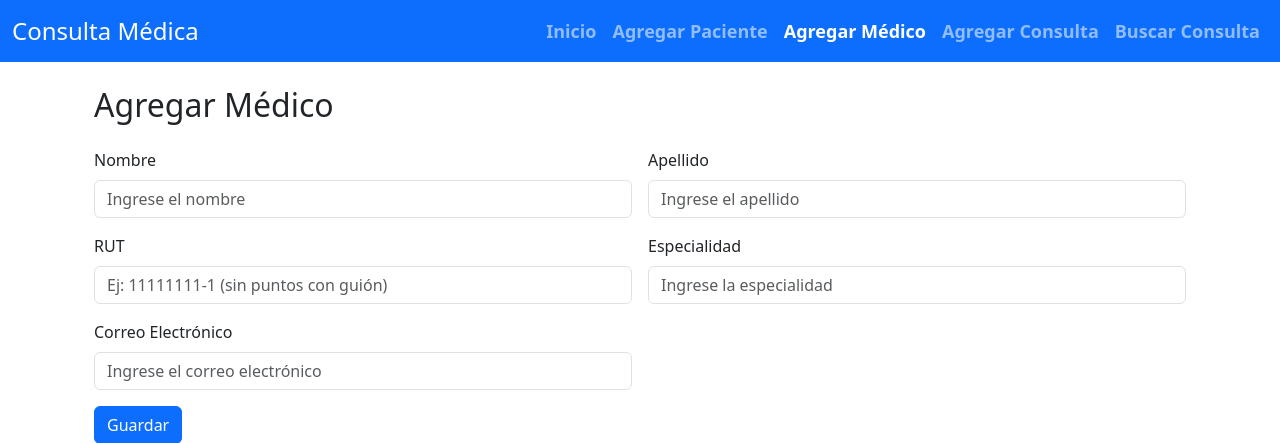
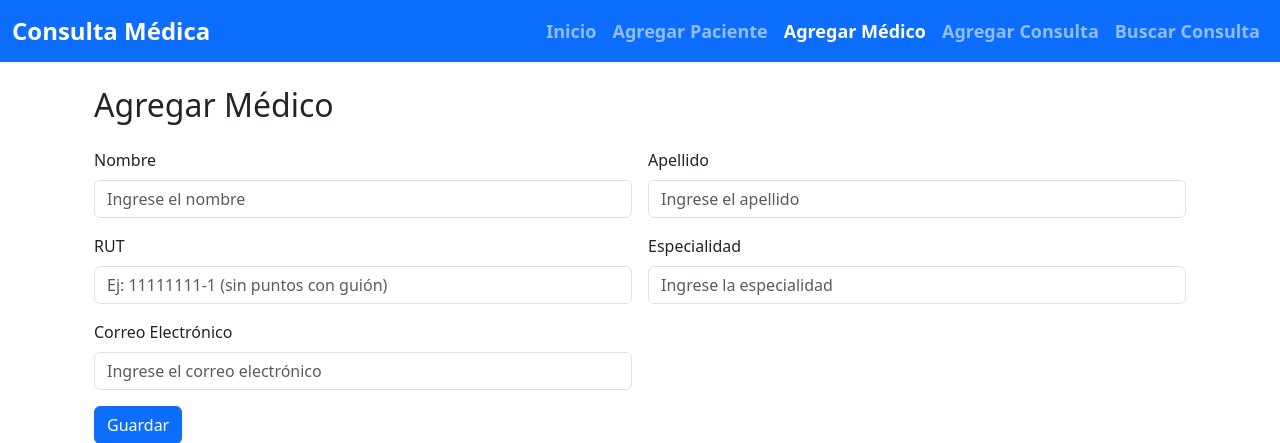
Before and after one commit to Yenniemorales/TrabajoFinal-Morales, a Django app: page /agregar_medico/ in a window 1280 px wide. Shown: the top 443 px of the page. Run offline with Django 5.2, Linux system fonts and the light colour scheme.

Commit message:
Descripción breve de los cambios realizados

```diff
--- a/AppConsulta/templates/AppConsulta/base.html
+++ b/AppConsulta/templates/AppConsulta/base.html
@@ -4,6 +4,8 @@
     <meta charset="UTF-8">
     <meta name="viewport" content="width=device-width, initial-scale=1.0">
     <title>{% block title %}Consulta Médica{% endblock %}</title>
+
+
     <!-- Enlace a Bootstrap -->
     <link href="https://cdn.jsdelivr.net/npm/bootstrap@5.3.0-alpha3/dist/css/bootstrap.min.css" rel="stylesheet">
     <script src="https://cdn.jsdelivr.net/npm/bootstrap@5.3.0-alpha3/dist/js/bootstrap.bundle.min.js"></script>
@@ -26,7 +28,7 @@
     <!-- Menú principal con Bootstrap -->
     <nav class="navbar navbar-expand-lg navbar-dark bg-primary">
         <div class="container-fluid">
-            <a class="navbar-brand fs-4" href="{% url 'home' %}">Consulta Médica</a>
+            <a class="navbar-brand fs-4 fw-bold" href="{% url 'home' %}">Consulta Médica</a>
             <button class="navbar-toggler" type="button" data-bs-toggle="collapse" data-bs-target="#navbarNav" aria-controls="navbarNav" aria-expanded="false" aria-label="Toggle navigation">
                 <span class="navbar-toggler-icon"></span>
             </button>
```
